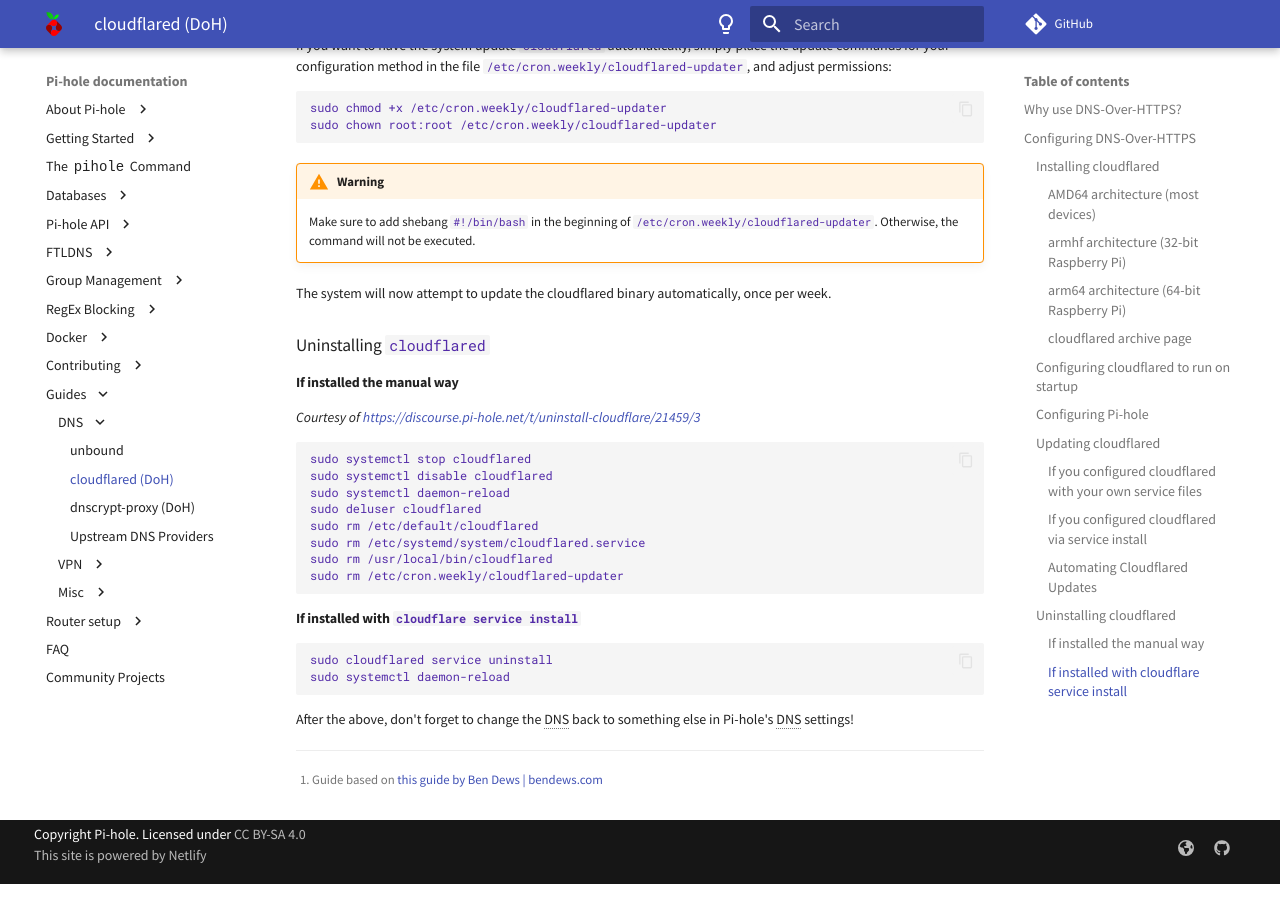
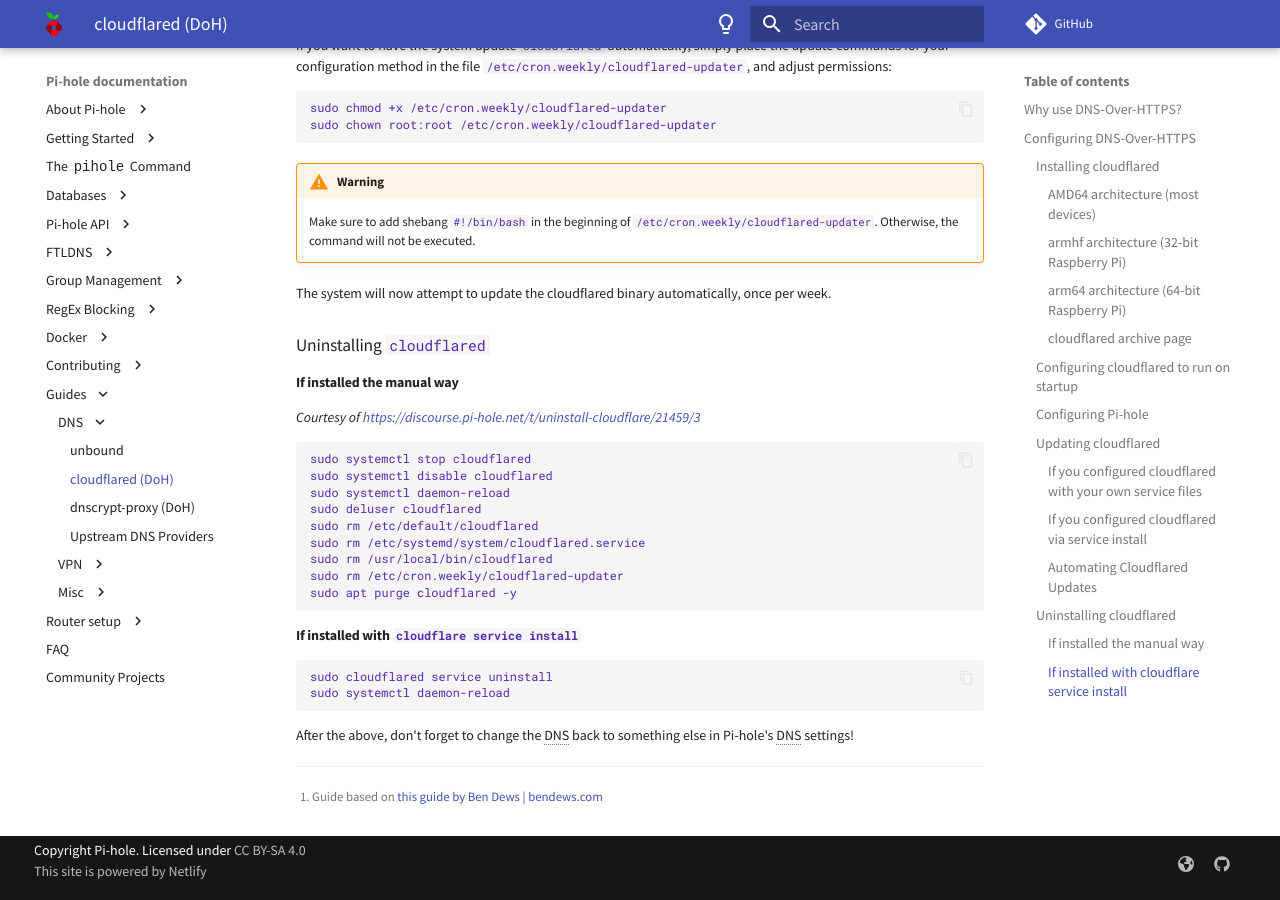
Before and after one commit to pi-hole/docs, an MkDocs documentation site: the page built from docs/guides/dns/cloudflared.md, in a window 1280 px wide and 900 px high, scrolled down 4657 px. Built offline with MkDocs 1.6.1 and Material for MkDocs 9.7.7, drawn with Linux system fonts in a browser that asks for light colours; comment, search, counter and statistics services are not loaded.

Commit message:
Purge Cloudflared
Signed-off-by: Darkbotic <179668028+Darkbotic@users.noreply.github.com>

````diff
--- a/docs/guides/dns/cloudflared.md
+++ b/docs/guides/dns/cloudflared.md
@@ -241,6 +241,7 @@
 sudo rm /etc/systemd/system/cloudflared.service
 sudo rm /usr/local/bin/cloudflared
 sudo rm /etc/cron.weekly/cloudflared-updater
+sudo apt purge cloudflared -y
 ```
 
 #### If installed with `cloudflare service install`
````
